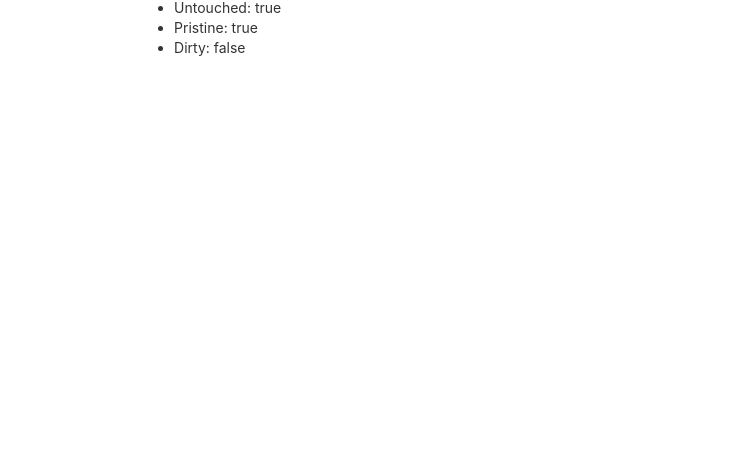
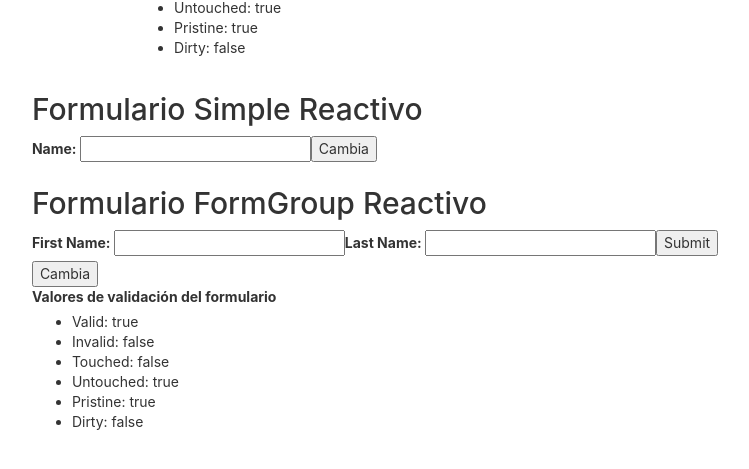
Before and after one commit to pepesan/ejemplo-angular-13-01-basico, an Angular app: page / in a window 1280 px wide. Shown: the part 1627-2096 px from the top of the page, without its empty margins (265-1014 px from the left). Before the commit the page ends 1732 px from the top, so only its background shows below. Built offline with nearby package versions, Linux system fonts and the light colour scheme; no server answers.

Commit message:
ejemplo funcional de uso de Formularios Reactivos con FormControl y FormGroup

```diff
--- a/src/app/app.component.html
+++ b/src/app/app.component.html
@@ -55,6 +55,9 @@
   <div>
     <app-formulario></app-formulario>
   </div>
+  <div>
+    <app-form-reactivo></app-form-reactivo>
+  </div>
 
 <!-- * * * * * * * * * * * * * * * * * * * * * * * * * * * * * * * -->
 <!-- * * * * * * * * * * * The content above * * * * * * * * * * * -->
--- /dev/null
+++ b/src/app/components/form-reactivo/form-reactivo.component.html
@@ -0,0 +1,32 @@
+<h2>Formulario Simple Reactivo</h2>
+<label>
+  Name:
+  <input type="text" [formControl]="name">
+</label>
+<button (click)="cambiaInput()">Cambia</button>
+<h2>{{name.value}}</h2>
+
+<h2>Formulario FormGroup Reactivo</h2>
+<form (submit)="onSubmit()" [formGroup]="profileForm">
+  <label>
+    First Name:
+    <input type="text" formControlName="firstName">
+  </label>
+  <label>
+    Last Name:
+    <input type="text" formControlName="lastName">
+  </label>
+  <input type="submit" [disabled]="!profileForm.valid" value="Submit"/>
+</form>
+<button (click)="cambiaInput2()">Cambia</button>
+<div class="form-group">
+  <label>Valores de validación del formulario</label>
+  <ul>
+    <li>Valid: {{profileForm.valid}}</li>
+    <li>Invalid: {{profileForm.invalid}}</li>
+    <li>Touched: {{profileForm.touched}}</li>
+    <li>Untouched: {{profileForm.untouched}}</li>
+    <li>Pristine: {{profileForm.pristine}}</li>
+    <li>Dirty: {{profileForm.dirty}}</li>
+  </ul>
+</div>
--- /dev/null
+++ b/src/app/components/form-reactivo/form-reactivo.component.ts
@@ -0,0 +1,39 @@
+import { Component, OnInit } from '@angular/core';
+import {FormControl, FormGroup} from '@angular/forms';
+@Component({
+  selector: 'app-form-reactivo',
+  templateUrl: './form-reactivo.component.html',
+  styleUrls: ['./form-reactivo.component.css']
+})
+export class FormReactivoComponent implements OnInit {
+
+  name: FormControl;
+  profileForm: FormGroup;
+
+  constructor() {
+    this.name = new FormControl();
+    this.profileForm = new FormGroup({
+      firstName: new FormControl(''),
+      lastName: new FormControl(''),
+    });
+  }
+
+  ngOnInit(): void {
+
+  }
+
+  cambiaInput() {
+    this.name.setValue("Pepe");
+  }
+
+  onSubmit() {
+    console.warn(this.profileForm.value);
+  }
+
+  cambiaInput2() {
+    this.profileForm.patchValue({
+      firstName: 'Nancy',
+      lastName: 'Pelosy'
+    });
+  }
+}
```
Also changed, not shown: src/app/app.module.ts (+6 -3 lines), src/app/components/form-reactivo/form-reactivo.component.css (added), 1 other file (tests, documents, lock files or other folders).
